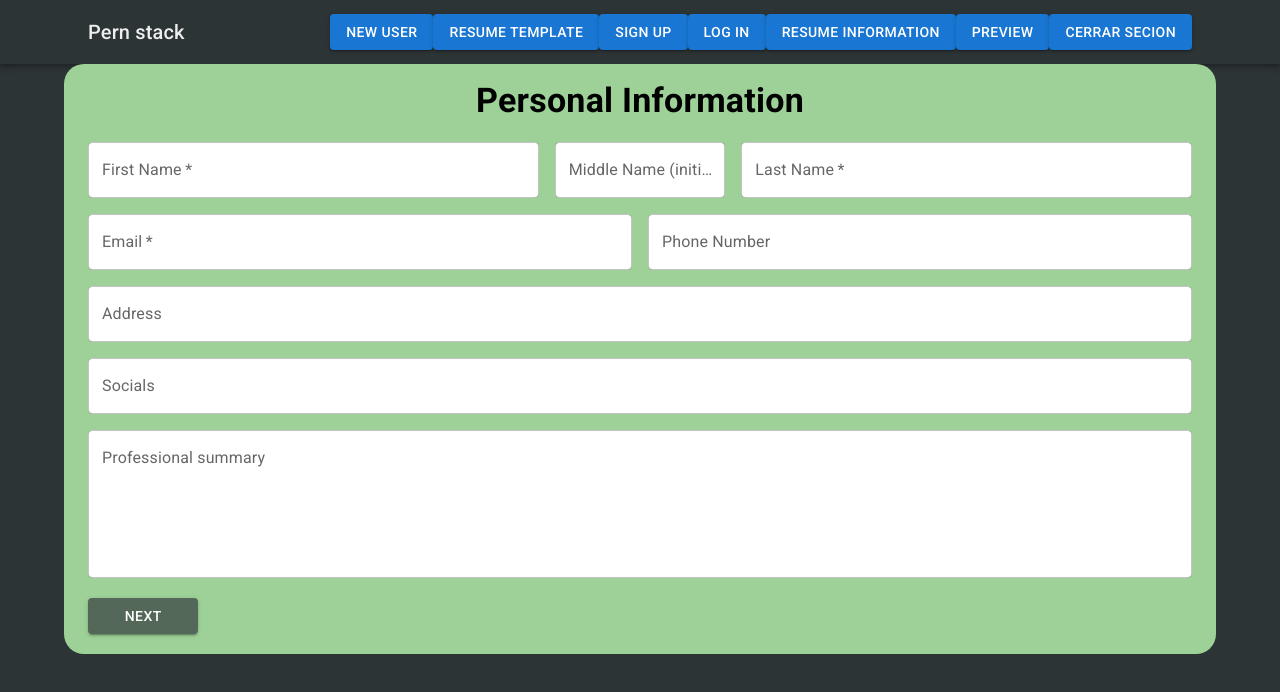
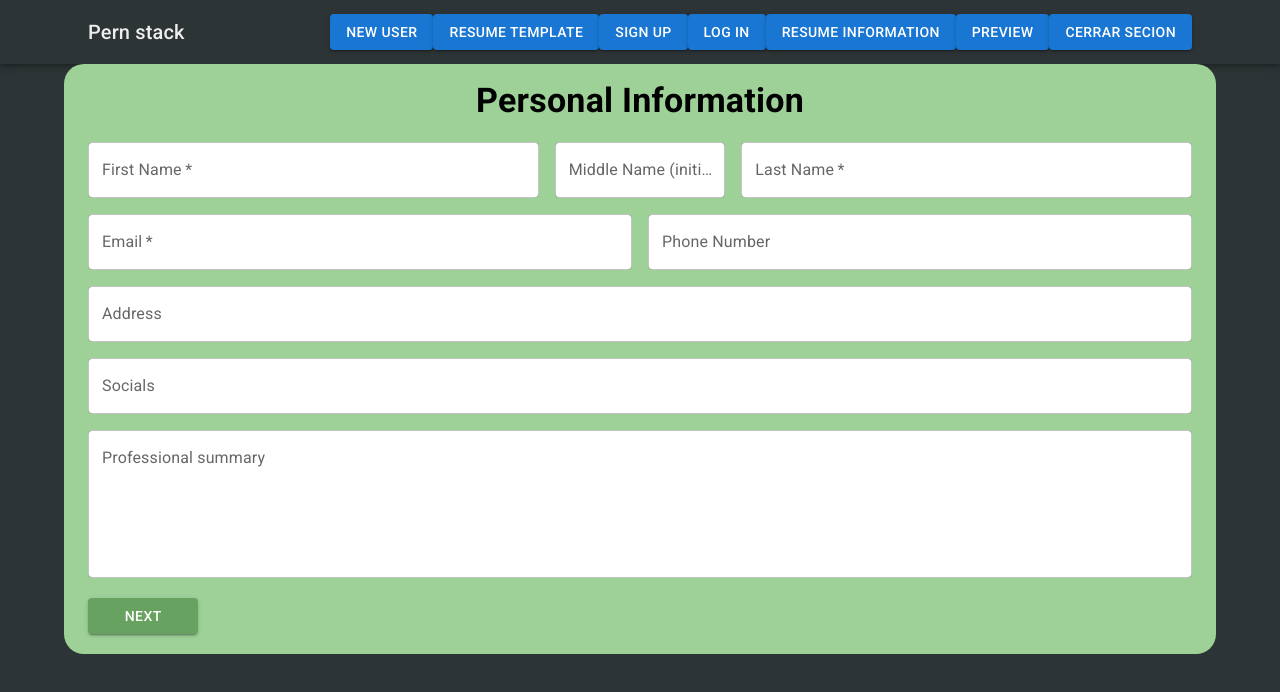
Before and after one commit to uprm-inso4115-2023-2024-s2/semester-project-automated-resume-builder, a React (Create React App) app in the folder ui/client/: page /resume/personalInfo in a window 1280 px wide. Shown: the top 692 px of the page. Built offline with nearby package versions, Linux system fonts and the light colour scheme.

Commit message:
Updated button color

```diff
--- a/ui/client/src/components/PersonalInfo/PersonalInfo.js
+++ b/ui/client/src/components/PersonalInfo/PersonalInfo.js
@@ -270,7 +270,7 @@ const PersonalInfo = () => {
                     onClick={handleOnSubmit}
                     disabled={isSubmitting}
                     sx={{
-                        background: 'rgb(84, 104, 89)',
+                        background: 'rgb(104, 162, 97)',
                         marginTop: '20px',
                         marginBottom: '20px',
                         width: '10%',
```
